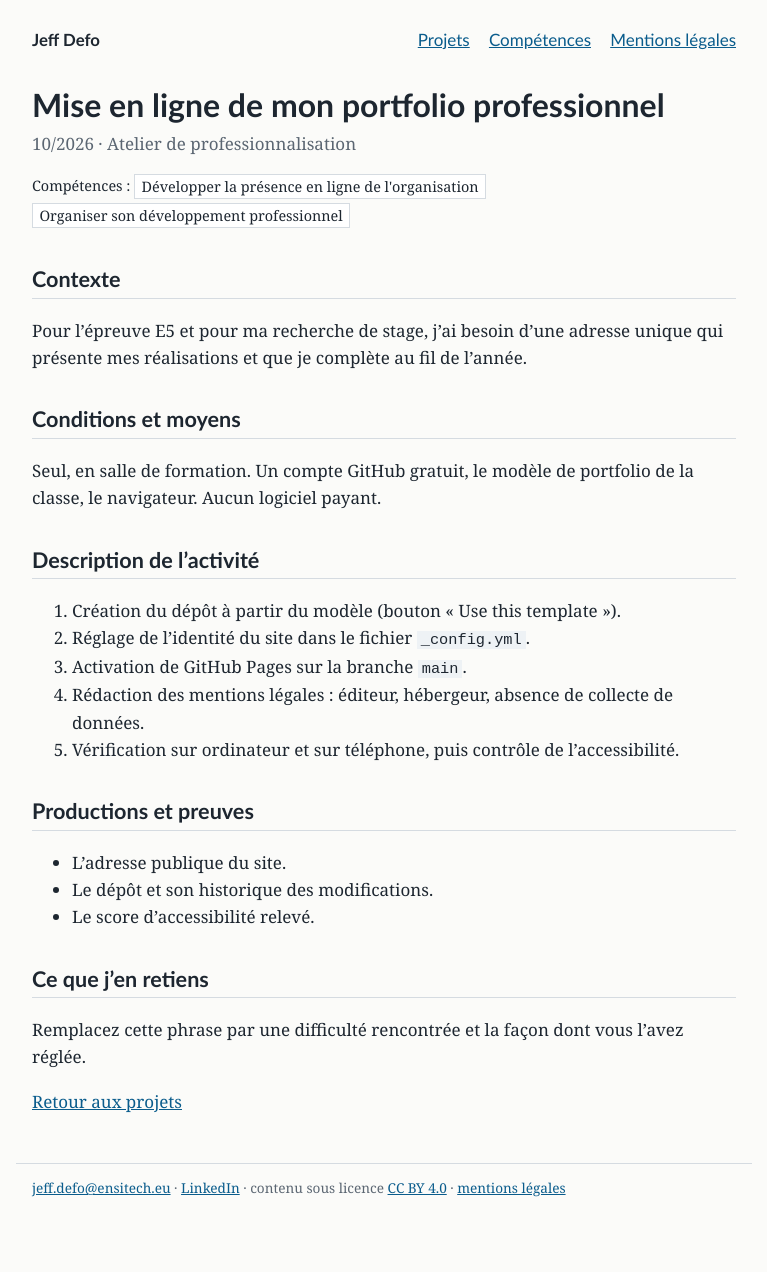
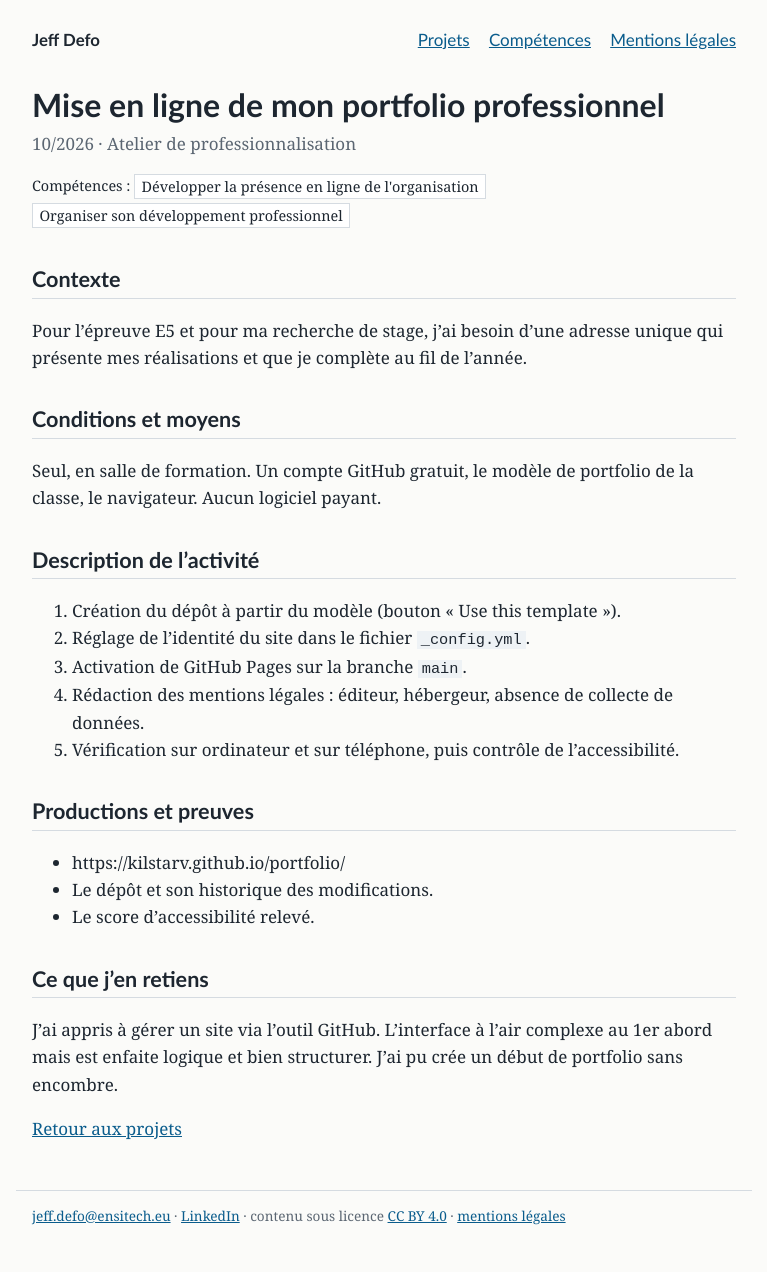
Before and after one commit to kilstarv/portfolio, a Jekyll site: the page built from _projets/2026-10-mon-portfolio.md, in a window 1280 px wide. Shown: the whole page, without its empty margins (256-1023 px from the left). Built offline with Jekyll 4.4.1, drawn with Linux system fonts in a browser that asks for light colours; before the commit the page ends 1245 px from its top, so only the background shows below that.

Commit message:
Add public site link and personal learning insights
Updated the portfolio markdown with a public site link and personal reflections.

```diff
--- a/_projets/2026-10-mon-portfolio.md
+++ b/_projets/2026-10-mon-portfolio.md
@@ -24,10 +24,10 @@ Seul, en salle de formation. Un compte GitHub gratuit, le modèle de portfolio d
 
 ## Productions et preuves
 
-- L'adresse publique du site.
+- https://kilstarv.github.io/portfolio/
 - Le dépôt et son historique des modifications.
 - Le score d'accessibilité relevé.
 
 ## Ce que j'en retiens
 
-Remplacez cette phrase par une difficulté rencontrée et la façon dont vous l'avez réglée.
+J'ai appris à gérer un site via l'outil GitHub. L'interface à l'air complexe au 1er abord mais est enfaite logique et bien structurer. J'ai pu crée un début de portfolio sans encombre.
```
